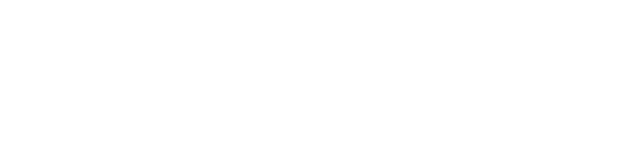
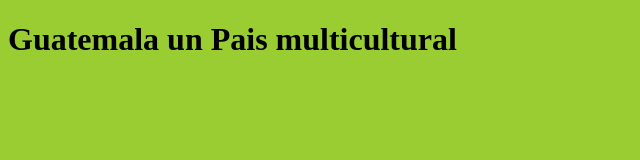
Before and after one commit to wsactic-2020156/RepositorioPrueba, a plain HTML site: page index.html in a window 1280 px wide. Shown: the whole page, without its empty margins (0-640 px from the left). Drawn offline with Linux system fonts and the light colour scheme.

Commit message:
Se agrego una descripción a la página

```diff
--- a/index.html
+++ b/index.html
@@ -5,8 +5,9 @@
     <meta http-equiv="X-UA-Compatible" content="IE=edge">
     <meta name="viewport" content="width=device-width, initial-scale=1.0">
     <title>Cultura Guatemalteca</title>
+    <link rel="stylesheet" href="styles.css">
 </head>
 <body>
-
+    <h1>Guatemala un Pais multicultural</h1>
 </body>
 </html>
--- a/styles.css
+++ b/styles.css
@@ -0,0 +1,3 @@
+body{
+    background-color: yellowgreen;
+}
```
